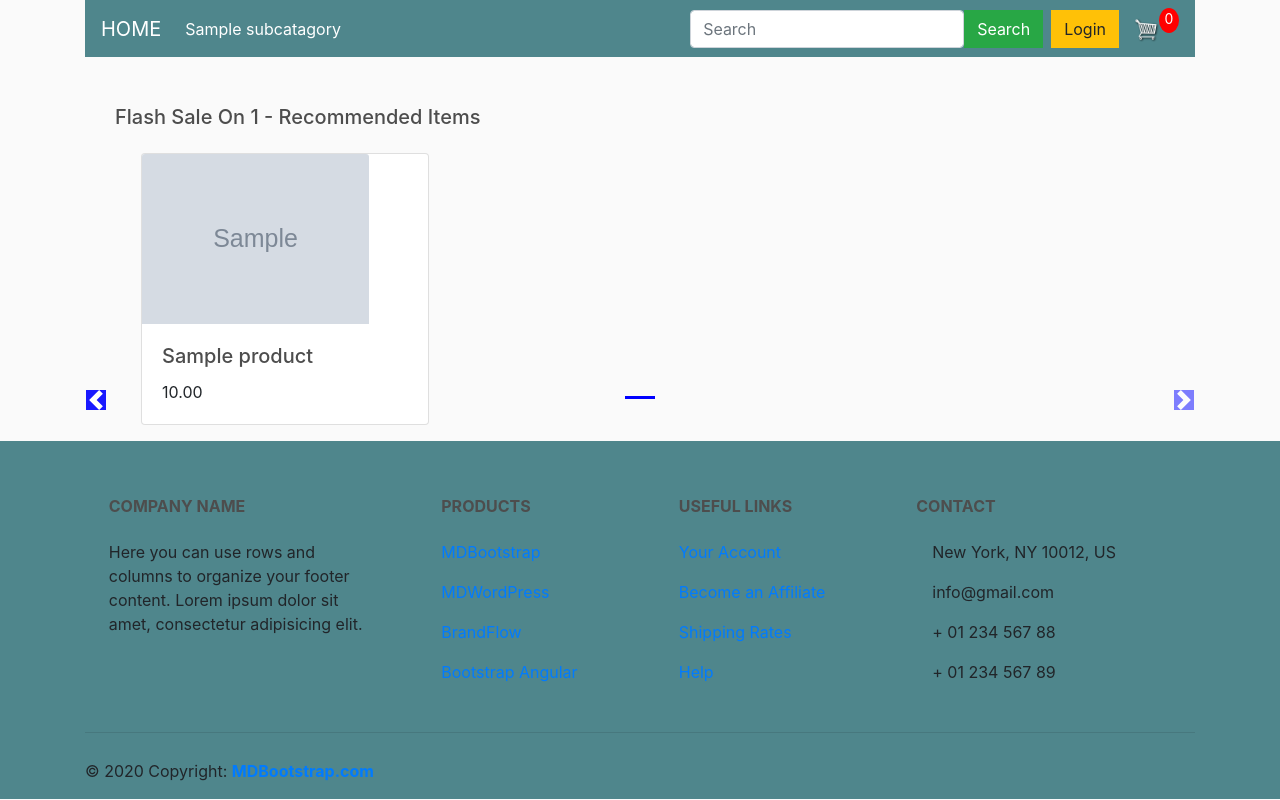
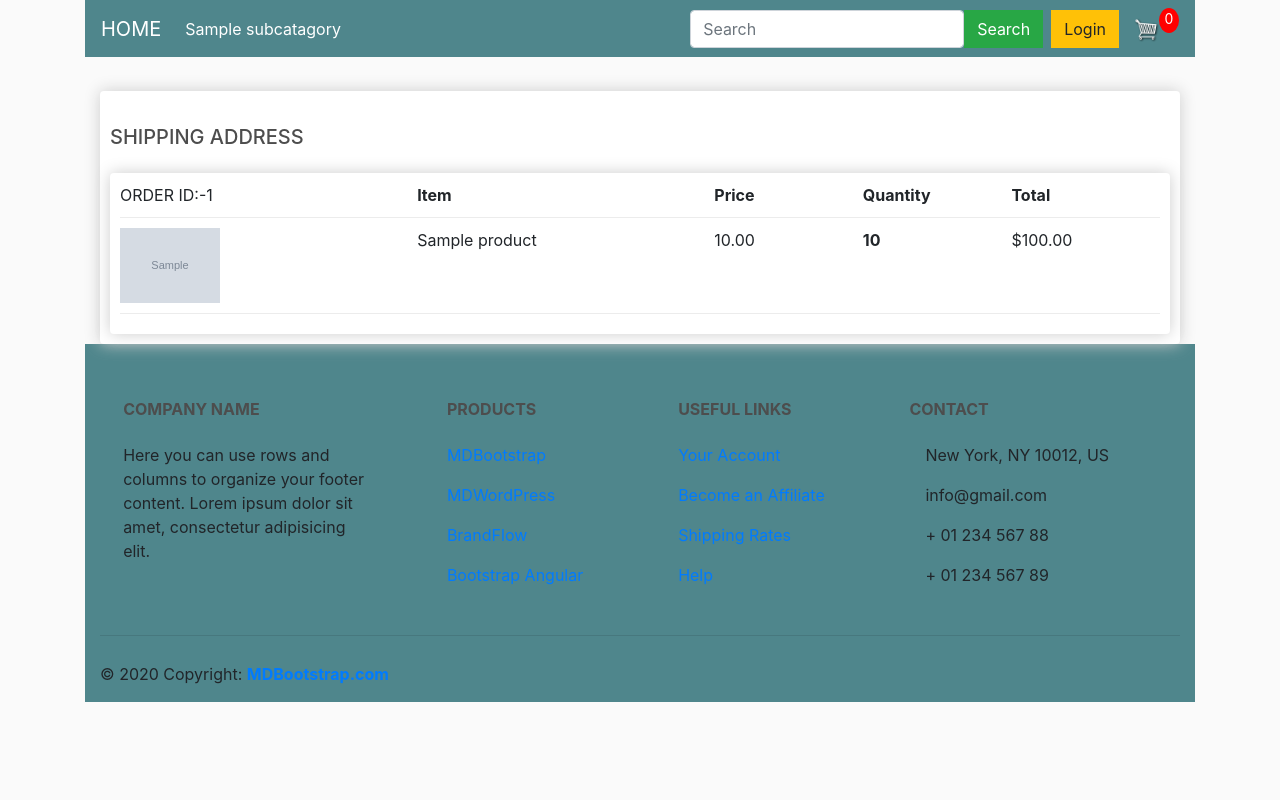
Before and after one commit to binaythapa/ecomm-django, a Django app: page /showorder/ in a window 1280 px wide. Run offline with Django 3.2, Linux system fonts and the light colour scheme; tables that the repository leaves empty hold one stand-in row (values such as "Sample post"); grey boxes marked "Sample" are stand-in pictures; some libraries are stand-ins or nearby versions.

Commit message:
Gorup order item according to Order id:-upgrade:-1

```diff
--- a/store/templates/store/show-order.html
+++ b/store/templates/store/show-order.html
@@ -1,102 +1,54 @@
-{% extends 'store/Main.html' %}
 
-{% block css %}
-          .col-md-3
-          {
-          display: inline-block;
-          margin-left:-4px;
-          }
+{% extends 'store/index.html' %}
+{% load static %}
 
-          .carousel-indicators .active {
-          background-color: blue;
-            }
+{% block content %}
 
-          .col-md-3 img{
 
-          width: 227px;
-          max-height: 242px;
-          }
 
-          body .carousel-indicator li{
-          background-color: blue;
-          }
 
-          body .carousel-indicators{
-          bottom: 0;
-          }
 
-          body .carousel-control-prev-icon,
-          body .carousel-control-next-icon{
-          background-color: blue;
-          }
 
-          .carousel-control-prev,
-          .carousel-control-next{
-          top: auto;
-bottom: auto;
-          }
-           body .no-padding{
-           padding-left: 0,
-           padding-right: 0;
-           }
- {% endblock %}
+	<div class="row">
+		<div class="col-lg-12">
+			<div class="box-element">
+ {% for orderitem, range, nSlides in allProds %}
+                <h5 class="my-4 ">SHIPPING ADDRESS</h5>
 
-{% block body %}
-{% load static %}
-<div class="container">
+			<div class="box-element">
+				<div class="cart-row">
+					<div style="flex:2">ORDER ID:-{{orderitem.0.order.id}}</div>
 
-    <!--Slideshow starts here -->
-    {% for orderitem, range, nSlides in allProds %}
-    <h5 class="my-4">Flash Sale On {{orderitem.0.order.id}} - Recommended Items</h5>
-<div id="demo{{forloop.counter}}" class="carousel slide my-3" data-ride="carousel">
-    <ul class="carousel-indicators">
-      <li data-target="#demo{{forloop.counter}}" data-slide-to="0" class="active"></li>
+					<div style="flex:2"><strong>Item</strong></div>
+					<div style="flex:1"><strong>Price</strong></div>
+					<div style="flex:1"><strong>Quantity</strong></div>
+					<div style="flex:1"><strong>Total</strong></div>
+				</div>
 
-       {% for i in range %}
-      <li data-target="#demo{{forloop.parentloop.counter}}" data-slide-to="{{i}}" ></li>
-      {% endfor %}
-    </ul>
-    <div class="container carousel-inner no-padding">
-        <div class="carousel-item active">
-        <div class="col-xs-3 col-sm-3 col-md-3">
-          <div class="card" style="width: 18rem;">
-            <img src='{{orderitem.0.product.imageURL}}' class="card-img-top" alt="...">
-            <div class="card-body">
-                <h5 class="card-title">{{orderitem.0.product.name}}</h5>
-                <p class="card-text">{{orderitem.0.product.price}}</p>
+                <div class="cart-row">
+					<div style="flex:2"><img class="row-image" src="{{orderitem.0.product.imageURL}}"></div>
+					<div style="flex:2"><p>{{orderitem.0.product.name}}</p></div>
+					<div style="flex:1"><p>{{orderitem.0.product.price|floatformat:2}}</p></div>
+					<div style="flex:1">
+						<p class="quantity">{{orderitem.0.quantity}}</p>
 					</div>
-          </div>
+					<div style="flex:1"><p>${{orderitem.0.get_total}}</p></div>
 				</div>
 
 
 				   {% for i in orderitem|slice:"1:"%}
-        <div class="col-xs-3 col-sm-3 col-md-3">
-          <div class="card" style="width: 18rem;">
-            <img src='{{i.product.imageURL}}' class="card-img-top" alt="...">
-            <div class="card-body">
-              <h5 class="card-title">{{i.product.name}}</h5>
-              <p class="card-text">{{i.product.price}}</p>
+				<div class="cart-row">
+					<div style="flex:2"><img class="row-image" src="{{i.product.imageURL}}"></div>
+					<div style="flex:2"><p>{{i.product.name}}</p></div>
+					<div style="flex:1"><p>{{i.product.price|floatformat:2}}</p></div>
+					<div style="flex:1">
+						<p class="quantity">{{i.quantity}}</p>
+					</div>
+					<div style="flex:1"><p>${{i.get_total}}</p></div>
+				</div>
+				{% endfor %}
 			</div>
 		</div>
-        </div>
-        {% if forloop.counter|divisibleby:3 and forloop.counter > 0 and not forloop.last %}
-      </div><div class="carousel-item">
-        {% endif %}
-
             {% endfor %}
 	</div>
-
-
-
-</div>
-</div>
-    <!-- left and right controls for the slide -->
-    <a class="carousel-control-prev" href="#demo{{forloop.counter}}" data-slide="prev">
-        <span class="carousel-control-prev-icon"></span>
-    </a>
-    <a class="carousel-control-next" href="#demo{{forloop.counter}}" data-slide="next">
-        <span class="carousel-control-next-icon"></span>
-    </a>
-    {% endfor %}
-</div>
- {% endblock %}
+{% endblock content %}
```
Lines whose indentation alone changed are shown as unchanged.
